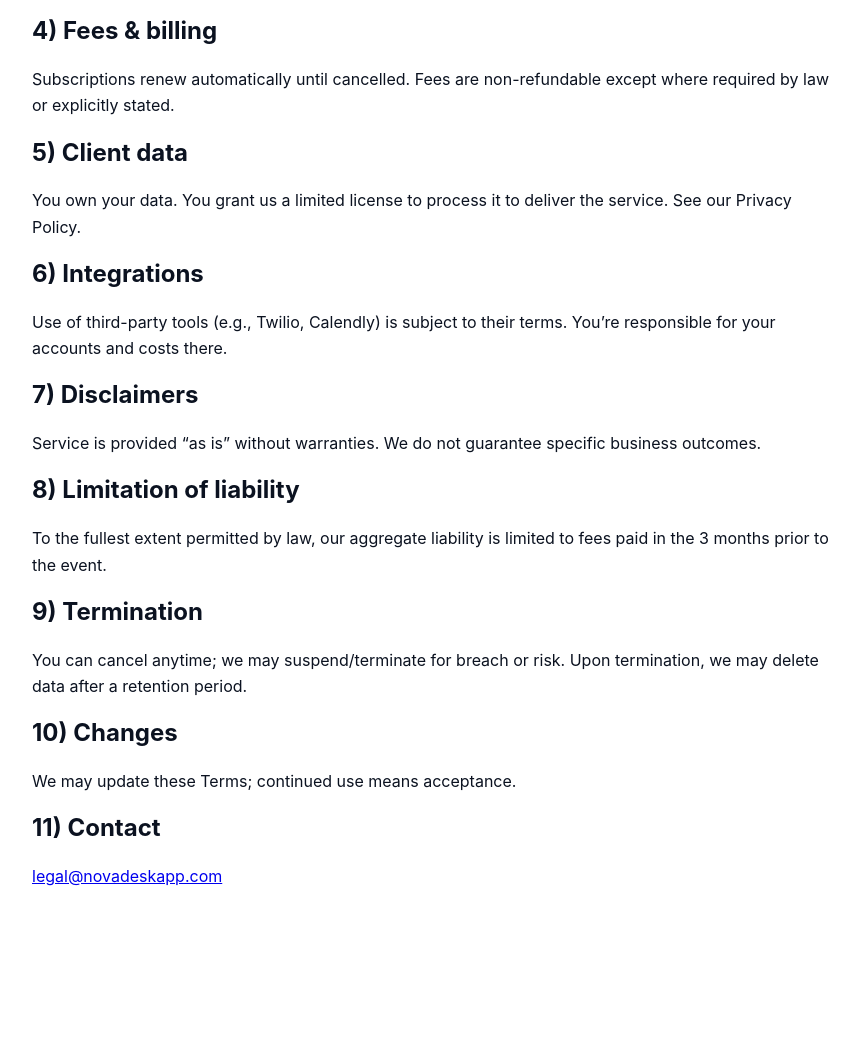
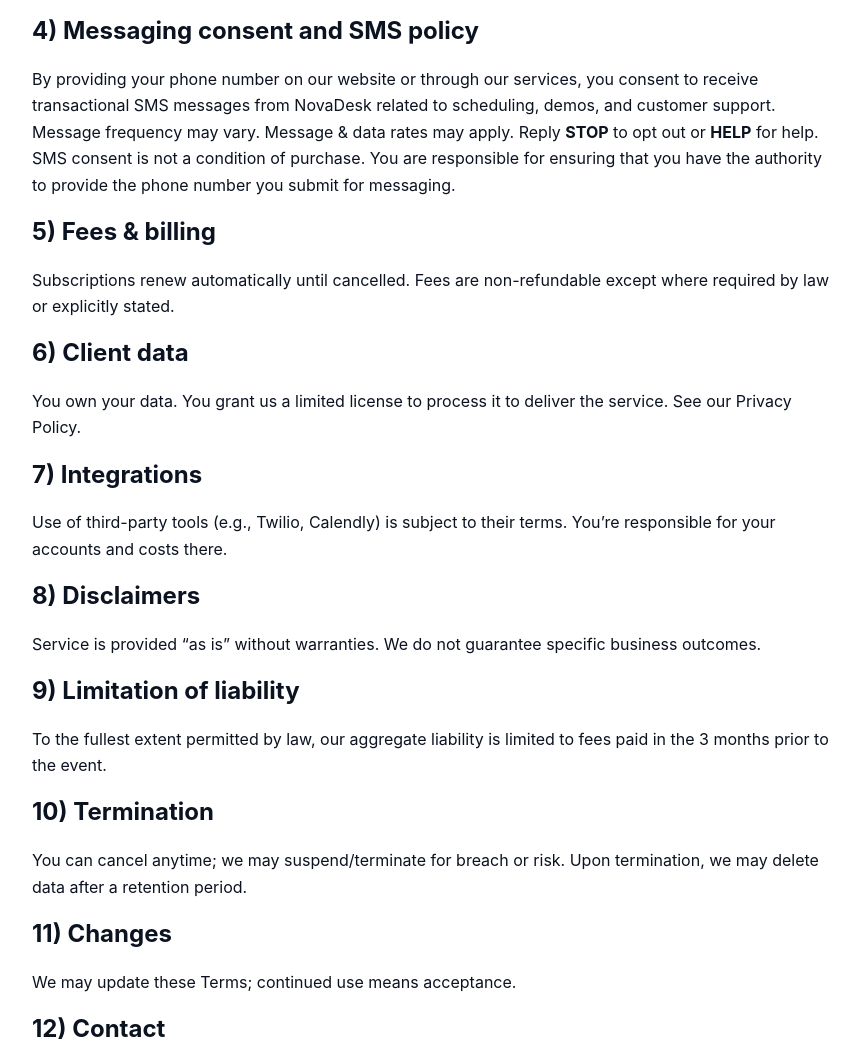
Before and after one commit to ksmann24/novadesk-site, a plain HTML site: page terms.html in a window 1280 px wide. Shown: the part 493-1540 px from the top of the page, without its empty margins (208-1068 px from the left). Before the commit the page ends 1422 px from the top, so only its background shows below. Drawn offline with Linux system fonts and the light colour scheme.

Commit message:
Update terms.html add SMS policy

```diff
--- a/terms.html
+++ b/terms.html
@@ -11,20 +11,24 @@
 <p>NovaDesk provides lead capture, messaging, qualification, booking, and reporting. We may improve or modify features.</p>
 <h2>3) Accounts & lawful use</h2>
 <p>You’re responsible for your account, content, and compliance with laws (including consent for messaging). No spam, abuse, or illegal use.</p>
-<h2>4) Fees & billing</h2>
+<h2>4) Messaging consent and SMS policy</h2>
+<p>By providing your phone number on our website or through our services, you consent to receive transactional SMS messages from NovaDesk related to scheduling, demos, and customer support. Message frequency may vary. Message &amp; data rates may apply.
+Reply <strong>STOP</strong> to opt out or <strong>HELP</strong> for help. SMS consent is not a condition of purchase.
+You are responsible for ensuring that you have the authority to provide the phone number you submit for messaging.</p>
+<h2>5) Fees & billing</h2>
 <p>Subscriptions renew automatically until cancelled. Fees are non-refundable except where required by law or explicitly stated.</p>
-<h2>5) Client data</h2>
+<h2>6) Client data</h2>
 <p>You own your data. You grant us a limited license to process it to deliver the service. See our Privacy Policy.</p>
-<h2>6) Integrations</h2>
+<h2>7) Integrations</h2>
 <p>Use of third-party tools (e.g., Twilio, Calendly) is subject to their terms. You’re responsible for your accounts and costs there.</p>
-<h2>7) Disclaimers</h2>
+<h2>8) Disclaimers</h2>
 <p>Service is provided “as is” without warranties. We do not guarantee specific business outcomes.</p>
-<h2>8) Limitation of liability</h2>
+<h2>9) Limitation of liability</h2>
 <p>To the fullest extent permitted by law, our aggregate liability is limited to fees paid in the 3 months prior to the event.</p>
-<h2>9) Termination</h2>
+<h2>10) Termination</h2>
 <p>You can cancel anytime; we may suspend/terminate for breach or risk. Upon termination, we may delete data after a retention period.</p>
-<h2>10) Changes</h2>
+<h2>11) Changes</h2>
 <p>We may update these Terms; continued use means acceptance.</p>
-<h2>11) Contact</h2>
+<h2>12) Contact</h2>
 <p><a href="mailto:legal@novadeskapp.com">legal@novadeskapp.com</a></p>
 </body></html>
```
